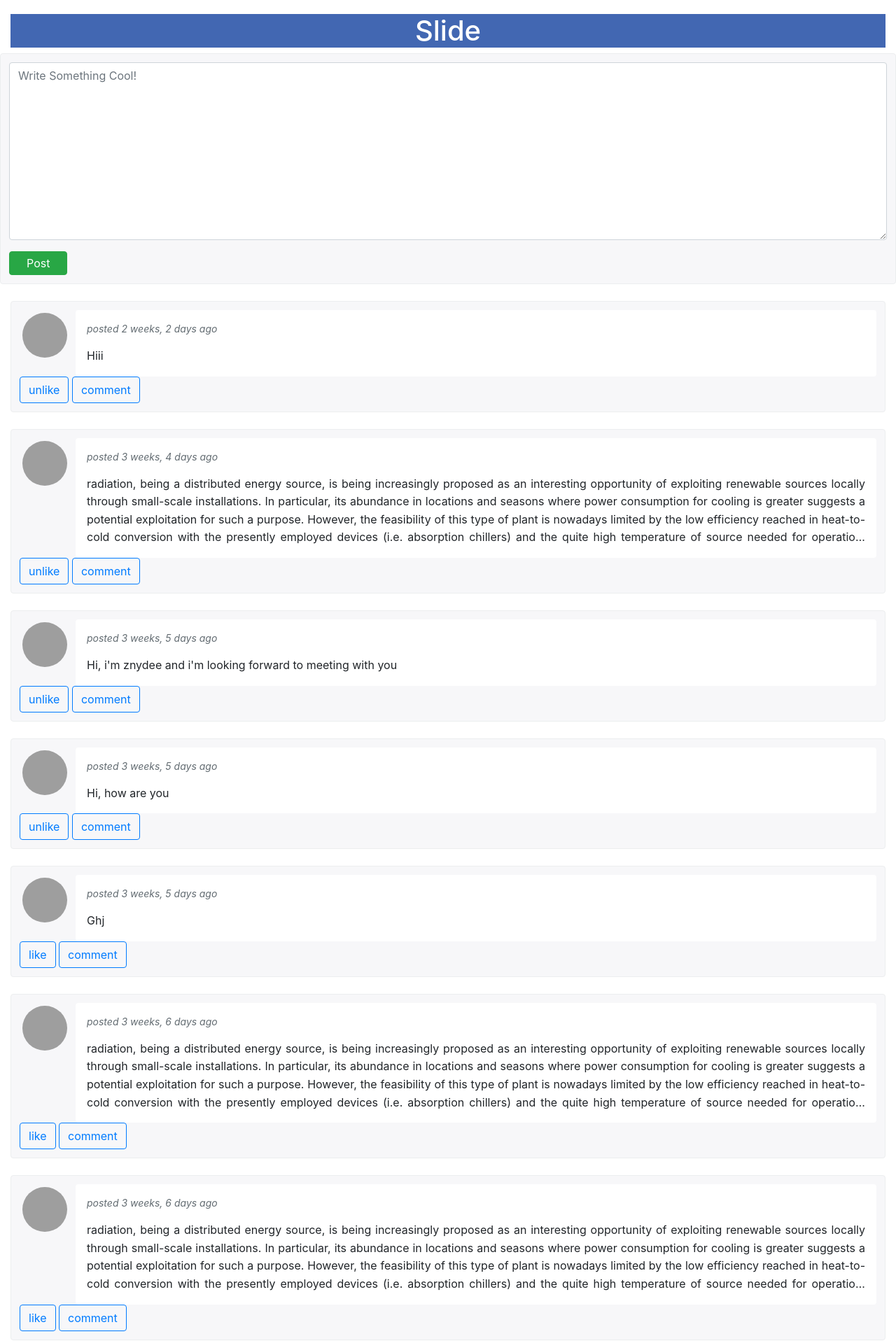
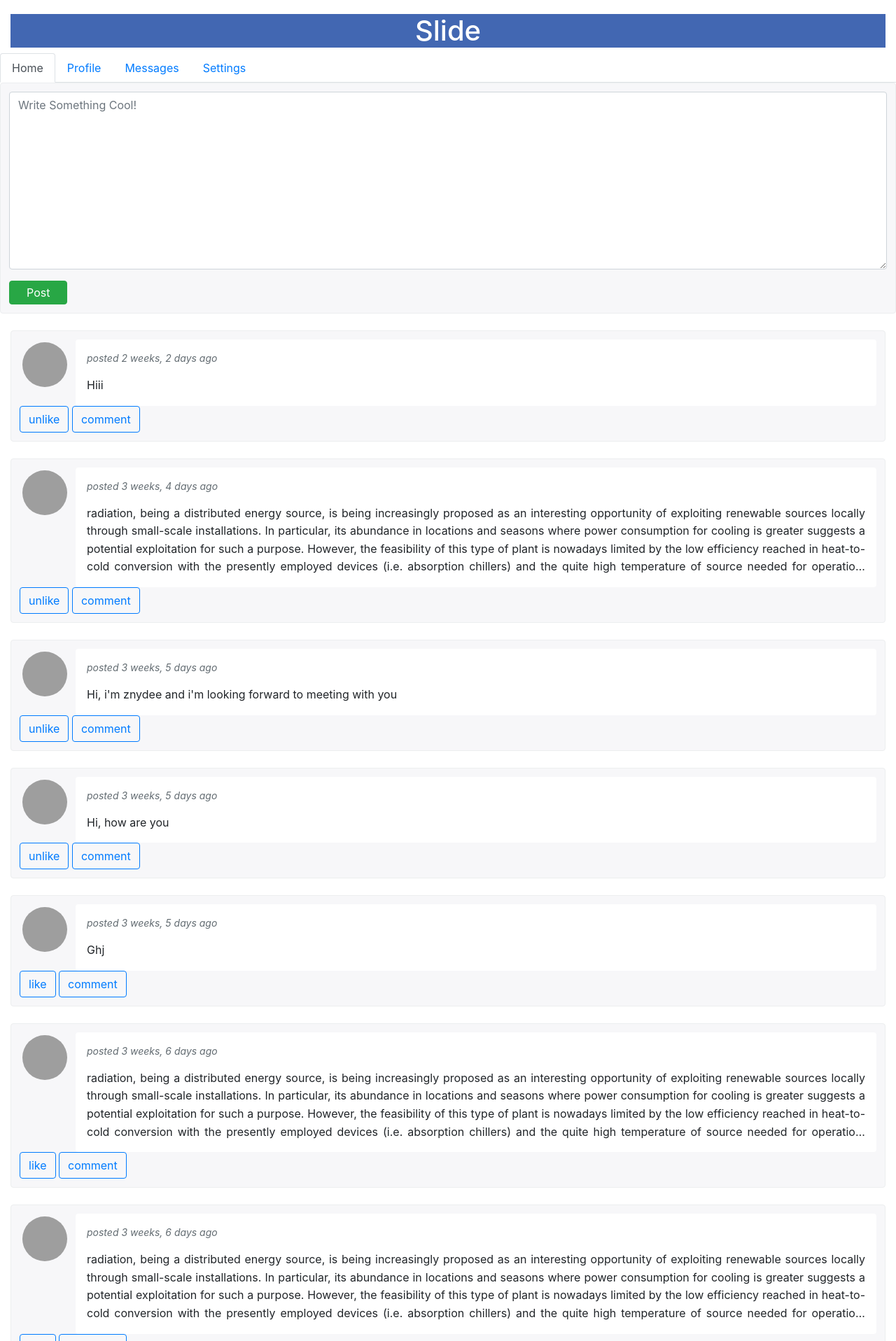
Before and after one commit to Znydee/slide, a Django app: page / in a window 1280 px wide. Shown: the top 1916 px of the page at 70% size. Run offline with Django 4.2, Linux system fonts and the light colour scheme; a user stored in the database is signed in; data comes from the database, SQL or seed files in the repository; some libraries are stand-ins or nearby versions; grey boxes are pictures that could not be loaded.

Commit message:
mad some custom tag to handle the logic for the comment icon

```diff
--- a/users/templates/users/index.html
+++ b/users/templates/users/index.html
@@ -1,5 +1,6 @@
 {%load static%}
 {% load crispy_forms_tags %}
+{%load comment_tags%}
 <!DOCTYPE html>
 <html lang="en">
 <head>
@@ -15,6 +16,25 @@
 <div class="container-fluid" style="margin-top: 20px;">
         <h1 class="text-center" style="background:#4267B2;  color: white">Slide</h1>
 </div>
+<!-- Nav tabs -->
+<ul class="nav nav-tabs" id="myTab" role="tablist">
+  <li class="nav-item" role="presentation">
+    <a class="nav-link active" id="home-tab" data-toggle="tab" href="#home" role="tab" aria-controls="home" aria-selected="true">Home</a>
+  </li>
+  <li class="nav-item" role="presentation">
+    <a class="nav-link" id="profile-tab" data-toggle="tab" href="#profile" role="tab" aria-controls="profile" aria-selected="false">Profile</a>
+  </li>
+  <li class="nav-item" role="presentation">
+    <a class="nav-link" id="messages-tab" data-toggle="tab" href="#messages" role="tab" aria-controls="messages" aria-selected="false">Messages</a>
+  </li>
+  <li class="nav-item" role="presentation">
+    <a class="nav-link" id="settings-tab" data-toggle="tab" href="#settings" role="tab" aria-controls="settings" aria-selected="false">Settings</a>
+  </li>
+</ul>
+
+<!-- Tab panes -->
+<div class="tab-content">
+  <div class="tab-pane active" id="home" role="tabpanel" aria-labelledby="home-tab">
    <div class="post-editor container-fluid ">
   <form method="post">
       {% csrf_token %}
@@ -34,7 +54,11 @@
                             {%else%}
                             <a class="btn " id="li{{item.id}}"><i class="fa fa-thumbs-up "></i> {{item.likes.count}}</a>
                             {%endif%}
-                            <a class="btn " id="li{{item.id}}"><i class="fa fa-comment "></i> {{item.post_comments.count}}</a>
+                            {% if item|has_comment:request.user == "yes"%}
+                            <a class="btn " id="li{{item.id}}" style="color:#4267B2;"><i class="fa fa-comment " ></i> {{item.post_comments.count}}</a>
+                            {%else%}
+                                <a class="btn " id="li{{item.id}}"><i class="fa fa-comment "></i> {{item.post_comments.count}}</a>
+                            {% endif %}
                             </div>
                         <div class="sp-content" onclick="location.href='{% url 'detailed-post' item.user.profile.slug item.id%}'">
                             <div class="sp-info">posted {{item.date_posted | timesince}} ago</div>
@@ -49,12 +73,20 @@
                          {%else%}
                          <button type="button" class="libtn btn btn-outline-primary" id="lk{{item.id}}">like</button>
                           {%endif%}
+
                             <a href="{% url 'detailed-post' item.user.profile.slug item.id%}" class="btn btn-outline-primary">comment</a>
+
                         </div>
                     </div>
 
  {%endfor%}
  </div>
+  </div>
+  <div class="tab-pane" id="profile" role="tabpanel" aria-labelledby="profile-tab">...</div>
+  <div class="tab-pane" id="messages" role="tabpanel" aria-labelledby="messages-tab">
+  </div>
+  <div class="tab-pane" id="settings" role="tabpanel" aria-labelledby="settings-tab">...</div>
+</div>
   <script type="text/javascript">
     $(document).ready(function(){
     $(document).on("click",".libtn",function(){
--- /dev/null
+++ b/users/templatetags/comment_tags.py
@@ -0,0 +1,15 @@
+from django import template
+from users.models import Comment
+register = template.Library()
+
+
+#@register.inclusion_tag('index.html', takes_context=True)
+#@register.simple_tag
+@register.filter
+def has_comment(conn,co):
+    com_obj=Comment.objects.filter(post=conn,user=co).first()
+    if com_obj == None:
+        result = "no"
+    else:
+        result= "yes"
+    return result
```
Also changed, not shown: users/templatetags/__init__.py (added).
